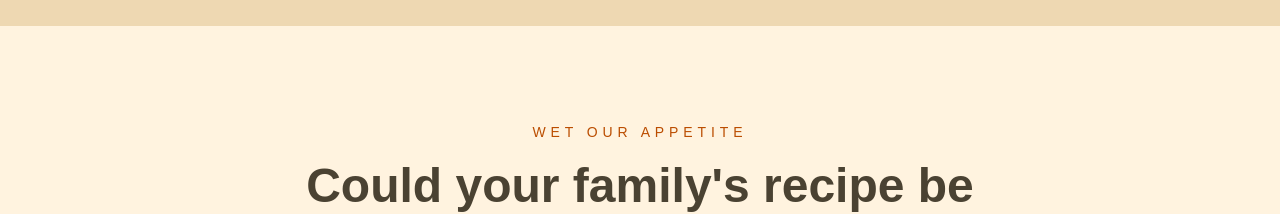
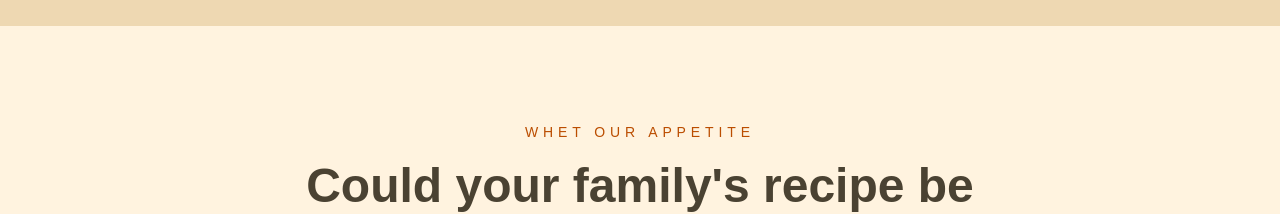
Before and after one commit to OPRUK/opr-platform, a Next.js app: page /family-cookbook in a window 1280 px wide. Shown: the part 1820-2034 px from the top of the page. Built offline with nearby package versions, Linux system fonts and the light colour scheme; no server answers; the database is empty.

Commit message:
Correct Whet Our Appetite wording

```diff
--- a/app/family-cookbook/page.tsx
+++ b/app/family-cookbook/page.tsx
@@ -85,7 +85,7 @@ export default function FamilyCookbook() {
 
       <section className="bg-[#FFF3DF] px-6 py-24 text-center">
         <p className="text-sm uppercase tracking-[0.35em] text-amber-700">
-          Wet Our Appetite
+          Whet Our Appetite
         </p>
         <h2 className="mx-auto mt-5 max-w-3xl text-4xl font-bold md:text-5xl">
           Could your family&apos;s recipe be next?
```
